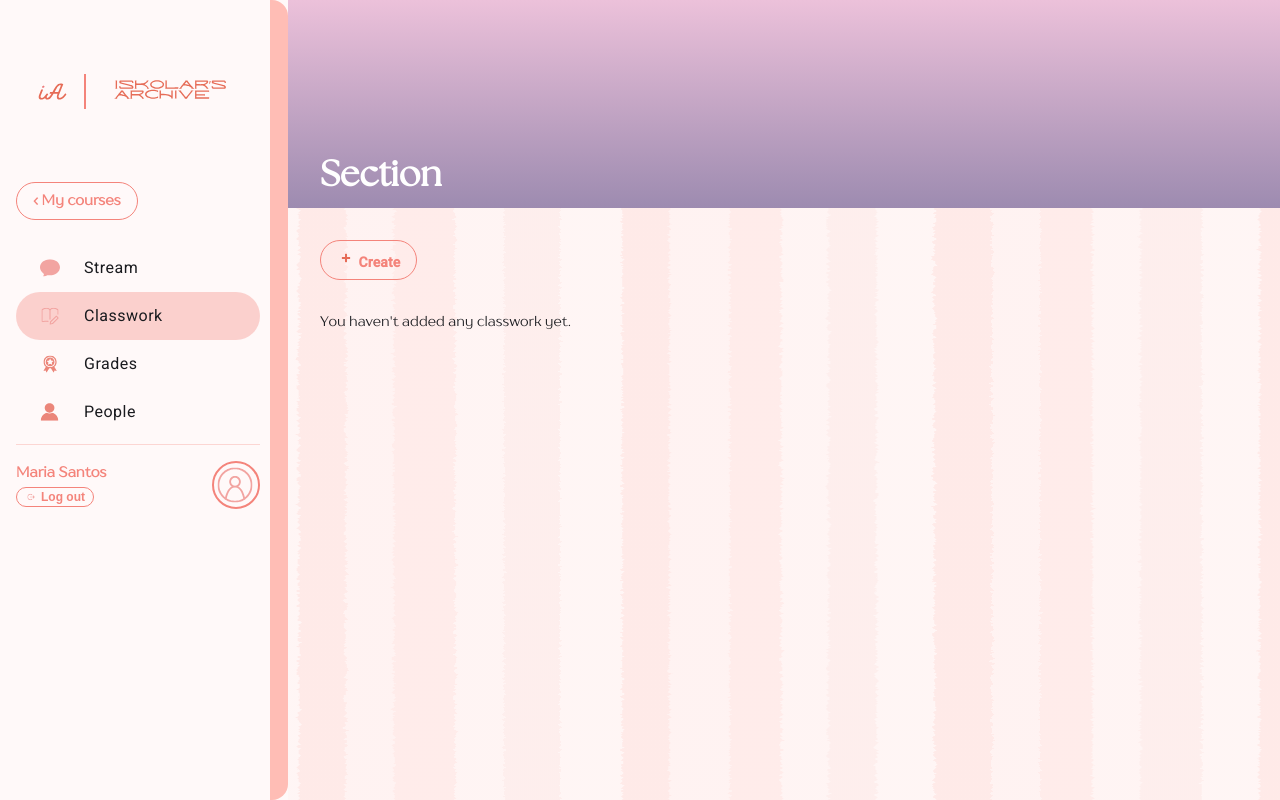
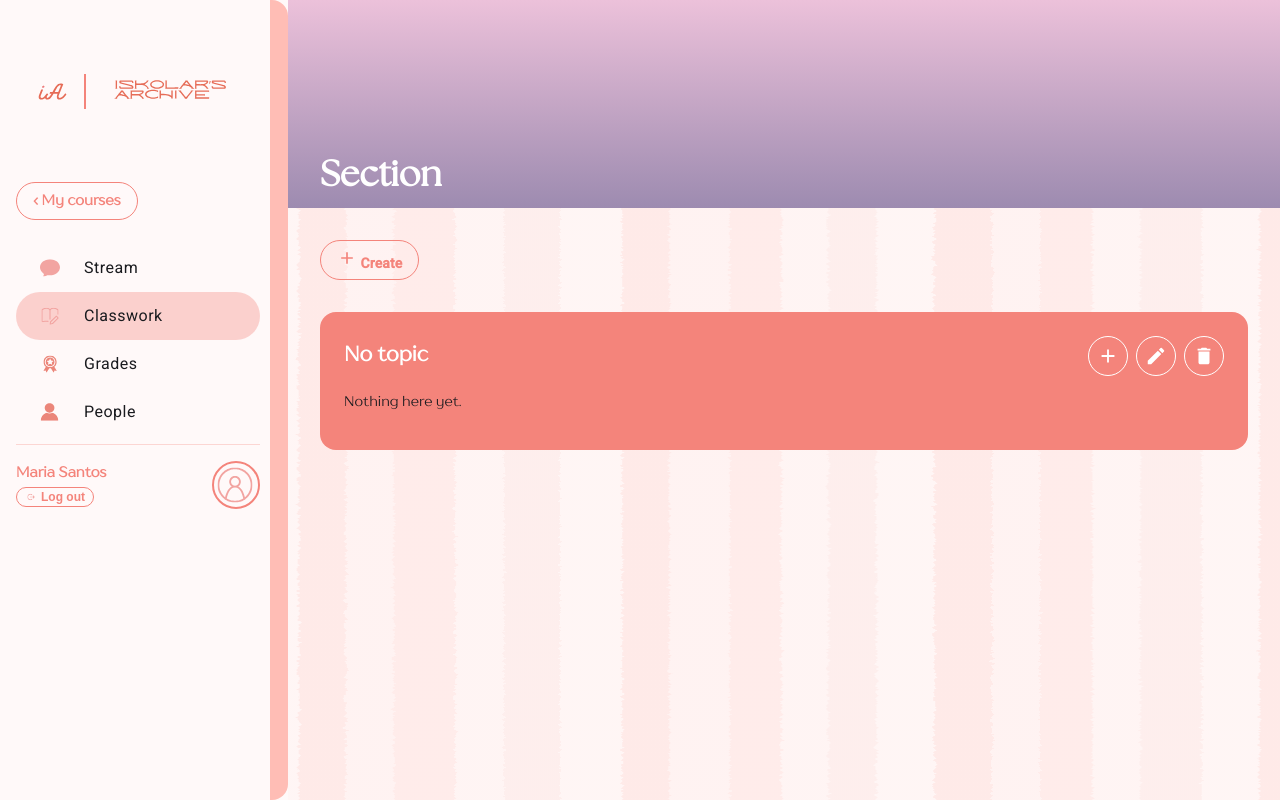
Before and after one commit to migeltan/CCIS-LMS, an Angular app in the folder frontend/: page /section/1/classwork in a window 1280 px wide. Built offline with nearby package versions, Linux system fonts and the light colour scheme.

Commit message:
wip: polish classwork page

```diff
--- a/frontend/src/app/features/sections/classwork/classwork-item-dialog/classwork-item-dialog.component.html
+++ b/frontend/src/app/features/sections/classwork/classwork-item-dialog/classwork-item-dialog.component.html
@@ -1,49 +1,70 @@
-<h2 mat-dialog-title class="item-dialog__title">{{ heading }}</h2>
+<h2 mat-dialog-title>{{ heading }}</h2>
+
 <form [formGroup]="form" (ngSubmit)="save()">
-  <mat-dialog-content class="item-dialog__content">
-    <mat-form-field appearance="outline">
-      <mat-label>Title</mat-label>
+  <mat-dialog-content class="dialog-body">
+    <mat-form-field appearance="outline" class="full">
+      <mat-label>{{ data.kind === 'Topic' ? 'Topic name' : 'Title' }}</mat-label>
       <input matInput formControlName="title" />
       @if (form.controls.title.hasError('required')) {
-        <mat-error>Enter a title.</mat-error>
+        <mat-error>This field is required</mat-error>
       }
     </mat-form-field>
 
     @if (data.kind !== 'Topic') {
-      <mat-form-field appearance="outline">
+      <mat-form-field appearance="outline" class="full">
         <mat-label>Details</mat-label>
         <textarea matInput rows="3" formControlName="details"></textarea>
       </mat-form-field>
-    }
 
       @if (data.kind === 'Activity') {
+        <div class="row">
           <mat-form-field appearance="outline">
-        <mat-label>Due date and time</mat-label>
+            <mat-label>Due date</mat-label>
             <input matInput type="datetime-local" formControlName="dueAt" />
           </mat-form-field>
-
           <mat-form-field appearance="outline">
             <mat-label>Points</mat-label>
             <input matInput type="number" min="0" formControlName="points" />
           </mat-form-field>
+        </div>
       }
 
-    @if (data.kind !== 'Topic') {
-      <div class="item-dialog__upload">
-        <button mat-stroked-button type="button" (click)="fileInput.click()">Upload</button>
-        <input #fileInput class="item-dialog__file" type="file" (change)="onFileSelected($event)" />
+      <section class="attach">
+        <h3 class="attach__title">Attachments</h3>
+        <p class="attach__hint">Students in this class can open these.</p>
+
+        <div class="file-upload">
+          <input
+            #fileInput
+            type="file"
+            hidden
+            [accept]="acceptAttr"
+            (change)="onFileSelected($event)"
+          />
+          <button mat-stroked-button type="button" (click)="fileInput.click()">
+            {{ fileName() ? 'Replace file' : 'Upload file' }}
+          </button>
           @if (fileName(); as name) {
-          <span class="item-dialog__file-name">{{ name }}</span>
+            <span class="file-upload__name">{{ name }}</span>
+          }
+          @if (fileError(); as err) {
+            <p class="msg-error">{{ err }}</p>
           }
         </div>
-      @if (fileError(); as message) {
-        <p class="item-dialog__error" role="alert">{{ message }}</p>
+
+        <mat-form-field appearance="outline" class="full">
+          <mat-label>Link (optional)</mat-label>
+          <input matInput type="text" formControlName="linkUrl" placeholder="https://..." />
+          @if (linkError(); as err) {
+            <mat-hint class="msg-error">{{ err }}</mat-hint>
           }
+        </mat-form-field>
+      </section>
     }
   </mat-dialog-content>
 
   <mat-dialog-actions align="end">
     <button mat-button type="button" mat-dialog-close>Cancel</button>
-    <button class="item-dialog__save" mat-flat-button type="submit">Save</button>
+    <button mat-flat-button type="submit">Save</button>
   </mat-dialog-actions>
 </form>
--- a/frontend/src/app/features/sections/classwork/classwork-item-dialog/classwork-item-dialog.component.scss
+++ b/frontend/src/app/features/sections/classwork/classwork-item-dialog/classwork-item-dialog.component.scss
@@ -1,50 +1,88 @@
 $accent: #f4847b;
-$bg: #fff9f9;
-$font-heading: 'The Seasons', serif;
-$font-body: 'TT Drugs', 'Poppins', sans-serif;
 
-:host {
-  display: block;
-  background: $bg;
-  font-family: $font-body;
+.dialog-body {
+  display: flex;
+  flex-direction: column;
+  gap: 4px;
+  padding-top: 8px !important;
 }
 
-.item-dialog {
+.full {
+  width: 100%;
+}
+
+.row {
+  display: flex;
+  gap: 12px;
+
+  mat-form-field {
+    flex: 1;
+    min-width: 0;
+  }
+}
+
+.attach {
+  margin-top: 4px;
+
   &__title {
+    margin: 0 0 2px;
+    font-size: 1rem;
     color: $accent;
-    font-family: $font-heading;
   }
 
-  &__content {
-    display: flex;
-    flex-direction: column;
-    gap: 0.25rem;
-    padding-top: 0.5rem;
+  &__hint {
+    margin: 0 0 12px;
+    font-size: 0.85rem;
+    color: #777;
+  }
+}
+
+.file-upload {
+  display: flex;
+  align-items: center;
+  flex-wrap: wrap;
+  gap: 12px;
+  margin-bottom: 16px;
+
+  &__name {
+    color: #555;
+    font-size: 0.9rem;
+    word-break: break-all;
+  }
+}
+
+.msg-error {
+  color: #c0392b;
+  font-size: 0.85rem;
+  margin: 0;
+  width: 100%;
+}
+
+/* coral buttons instead of blue */
+:host ::ng-deep {
+  button[mat-stroked-button] {
+    border: 1px solid $accent !important;
+    color: $accent !important;
+    border-radius: 999px !important;
+    font-weight: 600 !important;
   }
 
-  &__upload {
-    display: flex;
-    align-items: center;
-    gap: 0.75rem;
+  button[mat-flat-button] {
+    background-color: $accent !important;
+    color: #fff !important;
+    border-radius: 999px !important;
+    font-weight: 600 !important;
   }
 
-  &__file {
-    display: none;
+  button[mat-button] {
+    color: $accent !important;
+    font-weight: 600 !important;
   }
 
-  &__file-name {
-    color: $accent;
-    font-weight: 600;
-    overflow-wrap: anywhere;
+  .mat-mdc-form-field.mat-focused .mdc-notched-outline > * {
+    border-color: $accent !important;
   }
-
-  &__error {
-    margin: 0;
-    color: #c0392b;
-  }
-
-  &__save {
-    background: $accent;
-    color: #fff;
+  .mat-mdc-form-field.mat-focused .mdc-floating-label {
+    color: $accent !important;
   }
 }
--- a/frontend/src/app/features/sections/classwork/classwork.component.html
+++ b/frontend/src/app/features/sections/classwork/classwork.component.html
@@ -1,9 +1,10 @@
 <section class="classwork">
   <!-- TOP TOOLBAR -->
   <div class="classwork__toolbar">
-    <!-- Added panelClass="custom-lms-menu" -->
     <button mat-stroked-button class="create-btn" [matMenuTriggerFor]="createMenu">
-      <img src="/assets/images/icon-add.svg" alt="" class="btn-icon" />
+      <svg class="btn-icon" viewBox="0 0 24 24" fill="currentColor" aria-hidden="true">
+        <path d="M19 13h-6v6h-2v-6H5v-2h6V5h2v6h6v2z" />
+      </svg>
       Create
     </button>
     <mat-menu #createMenu="matMenu" panelClass="custom-lms-menu">
@@ -15,34 +16,58 @@
     </mat-menu>
   </div>
 
-  <!-- TOPICS LOOP -->
-  @for (group of groups; track group.name ?? 'no-topic') {
+  <!-- TOPICS LOOP (first group is the renamable default) -->
+  @for (group of groups; track group.name ?? 'default-group') {
     <div class="topic">
       <div class="topic__header">
-        <h2 class="topic__name">{{ group.name ?? 'No topic' }}</h2>
+        <h2 class="topic__name">{{ group.name ?? defaultTopicName() }}</h2>
 
         <div class="topic__actions">
-          <!-- Add to Topic Menu -->
-          <button mat-icon-button [matMenuTriggerFor]="topicAddMenu" class="icon-button">
-            <img src="/assets/images/icon-add.svg" alt="Add" />
+          <button
+            type="button"
+            class="icon-button"
+            aria-label="Add"
+            [matMenuTriggerFor]="topicAddMenu"
+          >
+            <svg viewBox="0 0 24 24" fill="currentColor" aria-hidden="true">
+              <path d="M19 13h-6v6h-2v-6H5v-2h6V5h2v6h6v2z" />
+            </svg>
           </button>
-          <!-- Added panelClass here too -->
           <mat-menu #topicAddMenu="matMenu" panelClass="custom-lms-menu">
-            <button mat-menu-item (click)="openCreate('Material', group.name)">Add Material</button>
-            <button mat-menu-item (click)="openCreate('Activity', group.name)">Add Activity</button>
+            <button mat-menu-item type="button" (click)="openCreate('Material', group.name)">
+              Add Material
+            </button>
+            <button mat-menu-item type="button" (click)="openCreate('Activity', group.name)">
+              Add Activity
+            </button>
           </mat-menu>
 
-          <!-- Edit/Delete Topic Buttons -->
-          <button mat-icon-button (click)="editTopic(group.name)" class="icon-button">
-            <img src="/assets/images/icon-edit.svg" alt="Edit" />
+          <button
+            type="button"
+            class="icon-button"
+            aria-label="Rename"
+            (click)="editTopic(group.name)"
+          >
+            <svg viewBox="0 0 24 24" fill="currentColor" aria-hidden="true">
+              <path
+                d="M3 17.25V21h3.75L17.81 9.94l-3.75-3.75L3 17.25zM20.71 7.04a1 1 0 000-1.41l-2.34-2.34a1 1 0 00-1.41 0l-1.83 1.83 3.75 3.75 1.83-1.83z"
+              />
+            </svg>
           </button>
-          <button mat-icon-button (click)="deleteTopic(group.name)" class="icon-button">
-            <img src="/assets/images/icon-delete.svg" alt="Delete" />
+
+          <button
+            type="button"
+            class="icon-button"
+            aria-label="Delete"
+            (click)="deleteTopic(group.name)"
+          >
+            <svg viewBox="0 0 24 24" fill="currentColor" aria-hidden="true">
+              <path d="M6 19c0 1.1.9 2 2 2h8c1.1 0 2-.9 2-2V7H6v12zM19 4h-3.5l-1-1h-5l-1 1H5v2h14V4z" />
+            </svg>
           </button>
         </div>
       </div>
 
-      <!-- ... ITEMS LOOP ... -->
       @for (item of group.items; track item.id) {
         <article class="item-card">
           <header class="item-card__header">
@@ -54,11 +79,29 @@
             }
 
             <div class="item-card__actions">
-              <button class="icon-button" (click)="openEdit(item)">
-                <img src="/assets/images/icon-edit.svg" alt="Edit" />
+              <button
+                type="button"
+                class="icon-button"
+                aria-label="Edit"
+                (click)="openEdit(item)"
+              >
+                <svg viewBox="0 0 24 24" fill="currentColor" aria-hidden="true">
+                  <path
+                    d="M3 17.25V21h3.75L17.81 9.94l-3.75-3.75L3 17.25zM20.71 7.04a1 1 0 000-1.41l-2.34-2.34a1 1 0 00-1.41 0l-1.83 1.83 3.75 3.75 1.83-1.83z"
+                  />
+                </svg>
               </button>
-              <button class="icon-button" (click)="confirmDelete(item)">
-                <img src="/assets/images/icon-delete.svg" alt="Delete" />
+              <button
+                type="button"
+                class="icon-button"
+                aria-label="Delete"
+                (click)="confirmDelete(item)"
+              >
+                <svg viewBox="0 0 24 24" fill="currentColor" aria-hidden="true">
+                  <path
+                    d="M6 19c0 1.1.9 2 2 2h8c1.1 0 2-.9 2-2V7H6v12zM19 4h-3.5l-1-1h-5l-1 1H5v2h14V4z"
+                  />
+                </svg>
               </button>
             </div>
           </header>
@@ -68,9 +111,35 @@
 
           <div class="item-card__footer">
             @if (attachmentName(item); as fileName) {
-              <button class="action-pill" mat-stroked-button (click)="openAttachment(item)">
+              <button
+                type="button"
+                class="action-pill"
+                mat-stroked-button
+                (click)="openAttachment(item)"
+              >
+                <svg class="pill-icon" viewBox="0 0 24 24" fill="currentColor" aria-hidden="true">
+                  <path
+                    d="M16.5 6v11.5a4 4 0 01-8 0V5a2.5 2.5 0 015 0v10.5a1 1 0 01-2 0V6H10v9.5a2.5 2.5 0 005 0V5a4 4 0 00-8 0v12.5a5.5 5.5 0 0011 0V6h-1.5z"
+                  />
+                </svg>
                 {{ fileName }}
               </button>
+            }
+            @if (item.linkUrl) {
+              <a
+                class="action-pill"
+                mat-stroked-button
+                [href]="item.linkUrl"
+                target="_blank"
+                rel="noopener noreferrer"
+              >
+                <svg class="pill-icon" viewBox="0 0 24 24" fill="currentColor" aria-hidden="true">
+                  <path
+                    d="M3.9 12c0-1.71 1.39-3.1 3.1-3.1h4V7H7a5 5 0 000 10h4v-1.9H7c-1.71 0-3.1-1.39-3.1-3.1zM8 13h8v-2H8v2zm9-6h-4v1.9h4c1.71 0 3.1 1.39 3.1 3.1s-1.39 3.1-3.1 3.1h-4V17h4a5 5 0 000-10z"
+                  />
+                </svg>
+                Open link
+              </a>
             }
             @if (item.kind === 'Activity') {
               <a
@@ -78,17 +147,19 @@
                 mat-stroked-button
                 [routerLink]="['/section', sectionId, 'submissions', item.id]"
               >
-                <img src="/assets/images/icon-submissions.svg" alt="" class="pill-icon" />
+                <svg class="pill-icon" viewBox="0 0 24 24" fill="currentColor" aria-hidden="true">
+                  <path
+                    d="M19 3h-4.18C14.4 1.84 13.3 1 12 1s-2.4.84-2.82 2H5c-1.1 0-2 .9-2 2v14c0 1.1.9 2 2 2h14c1.1 0 2-.9 2-2V5c0-1.1-.9-2-2-2zm-7 0c.55 0 1 .45 1 1s-.45 1-1 1-1-.45-1-1 .45-1 1-1zm2 14H7v-2h7v2zm3-4H7v-2h10v2zm0-4H7V7h10v2z"
+                  />
+                </svg>
                 Open submissions
               </a>
             }
           </div>
         </article>
       } @empty {
-        <p class="topic__empty">Nothing under this topic yet.</p>
+        <p class="topic__empty">Nothing here yet.</p>
       }
     </div>
-  } @empty {
-    <p class="classwork__empty">You haven't added any classwork yet.</p>
   }
 </section>
--- a/frontend/src/app/features/sections/classwork/classwork.component.scss
+++ b/frontend/src/app/features/sections/classwork/classwork.component.scss
@@ -1,5 +1,4 @@
 $accent: #f4847b;
-$bg: #fff9f9;
 
 .classwork {
   padding: 2rem;
@@ -25,8 +24,9 @@ $bg: #fff9f9;
   font-weight: 600 !important;
 
   .btn-icon {
-    width: 18px !important;
-    height: 18px !important;
+    width: 20px;
+    height: 20px;
+    flex: none;
   }
 }
 
@@ -36,9 +36,9 @@ $bg: #fff9f9;
   border-radius: 16px;
   padding: 1.5rem;
   margin-bottom: 2rem;
-  /* Prevents the weird stretching */
   width: 100%;
   box-sizing: border-box;
+  /* no overflow: hidden here, or it will cut off the menus */
 }
 
 .topic__header {
@@ -60,25 +60,26 @@ $bg: #fff9f9;
   gap: 0.5rem;
 }
 
-/* --- ICON BUTTONS (Edit, Delete, Add) --- */
+/* --- ICON BUTTONS (white by default, coral inside cards) --- */
 .icon-button {
-  background: transparent;
-  border: 1px solid #ffffff; /* White border */
-  border-radius: 50%;
-  width: 36px;
-  height: 36px;
-  display: flex;
+  flex: none;
+  display: inline-flex;
   align-items: center;
   justify-content: center;
+  width: 40px;
+  height: 40px;
+  padding: 0;
+  border-radius: 50%;
+  border: 1.5px solid currentColor;
+  background: transparent;
+  color: #ffffff;
   cursor: pointer;
-  padding: 0;
   transition: background 0.2s;
 
-  img {
-    width: 16px !important;
-    height: 16px !important;
-    object-fit: contain !important;
-    display: block !important;
+  svg {
+    width: 22px;
+    height: 22px;
+    display: block;
   }
 
   &:hover {
@@ -112,32 +113,10 @@ $bg: #fff9f9;
     font-size: 0.85rem;
   }
 
-  /* Pushes the edit/delete icons to the far right */
   &__actions {
     display: flex;
     gap: 0.5rem;
     margin-left: auto;
-  }
-
-  /* Re-style the icon buttons inside the white card */
-  .icon-button {
-    background: transparent !important;
-    border: 1px solid #f4847b !important;
-    border-radius: 50% !important;
-    width: 36px !important;
-    height: 36px !important;
-    display: flex !important;
-    align-items: center !important;
-    justify-content: center !important;
-    cursor: pointer !important;
-    padding: 0 !important;
-
-    /* Force the image to show */
-    img {
-      width: 16px !important;
-      height: 16px !important;
-      object-fit: contain !important;
-      display: block !important;
   }
 
   &__title {
@@ -156,9 +135,17 @@ $bg: #fff9f9;
     justify-content: flex-end;
     gap: 1rem;
   }
+
+  .icon-button {
+    color: $accent;
+
+    &:hover {
+      background: rgba(244, 132, 123, 0.12);
     }
   }
-/* --- PILL BUTTONS (Open Submissions & Files) --- */
+}
+
+/* --- PILL BUTTONS --- */
 .action-pill {
   border: 1px solid $accent !important;
   color: $accent !important;
@@ -172,13 +159,13 @@ $bg: #fff9f9;
   font-weight: 600 !important;
 
   .pill-icon {
-    width: 16px !important;
-    height: 16px !important;
-    object-fit: contain !important;
+    width: 18px;
+    height: 18px;
+    flex: none;
   }
 }
 
-/* --- FIX THE DROPDOWN MENUS --- */
+/* --- DROPDOWN MENUS --- */
 ::ng-deep .custom-lms-menu {
   background-color: #ffffff !important;
   border: 1px solid #f4847b !important;
@@ -186,7 +173,6 @@ $bg: #fff9f9;
   padding: 0.5rem !important;
   box-shadow: 0 4px 12px rgba(244, 132, 123, 0.15) !important;
 
-  /* The items inside the menu */
   .mat-mdc-menu-item {
     border-radius: 999px !important;
     margin-bottom: 4px;
@@ -195,20 +181,13 @@ $bg: #fff9f9;
     font-weight: 600 !important;
     transition: background 0.2s;
 
-    /* On hover, make it light coral */
     &:hover {
       background-color: rgba(244, 132, 123, 0.1) !important;
+
+  .topic__empty {
+    color: #ffffff;
+    margin: 0;
   }
     }
   }
-
-/* --- ENSURE TOPIC DOESN'T CUT OFF MENUS --- */
-.topic {
-  background: #f4847b;
-  border-radius: 16px;
-  padding: 1.5rem;
-  margin-bottom: 2rem;
-  width: 100%;
-  box-sizing: border-box;
-  /* Ensure there's no overflow: hidden here, or it will cut off the menu */
 }
--- a/frontend/src/app/features/sections/classwork/classwork.component.ts
+++ b/frontend/src/app/features/sections/classwork/classwork.component.ts
@@ -23,7 +23,7 @@ import {
 } from './classwork-item-dialog/classwork-item-dialog.component';
 
 interface ClassworkGroup {
-  name: string | null;
+  name: string | null; // null = the default group
   items: Activity[];
 }
 
@@ -47,7 +47,15 @@ export class ClassworkComponent {
     'Activity',
   ];
 
-  // 1. TOPICS IS NOW A SIGNAL
+  // Display name of the default group. Renaming it only changes this label.
+  protected readonly defaultTopicName = signal('No topic');
+
+  // Bumped whenever MOCK_ACTIVITIES changes so the view refreshes
+  private readonly version = signal(0);
+  private bump(): void {
+    this.version.update((v) => v + 1);
+  }
+
   protected readonly topics = signal<string[]>(
     Array.from(
       new Set(
@@ -59,19 +67,19 @@ export class ClassworkComponent {
   );
 
   protected get items(): Activity[] {
+    this.version();
     return MOCK_ACTIVITIES.filter((item) => item.sectionId === this.sectionId);
   }
 
-  // 2. NOTICE THE PARENTHESES ON this.topics()
+  // The default group is always first and always shown
   protected get groups(): ClassworkGroup[] {
     const items = this.items;
     const named = this.topics().map((name) => ({
-      // <--- this.topics() with ()
       name,
       items: items.filter((item) => item.topic === name),
     }));
-    const unassigned = items.filter((item) => item.topic === null);
-    return unassigned.length > 0 ? [{ name: null, items: unassigned }, ...named] : named;
+    const unassigned = items.filter((item) => !item.topic);
+    return [{ name: null, items: unassigned }, ...named];
   }
 
   protected attachmentName(item: Activity): string | null {
@@ -93,7 +101,14 @@ export class ClassworkComponent {
     if (!result) return;
 
     if (kind === 'Topic') {
-      this.topics.update((t) => [...t, result.title]); // Signal update
+      const name = result.title.trim();
+      if (this.nameTaken(name, null)) {
+        this.snackBar.open('A topic with that name already exists.', 'Dismiss', {
+          duration: 4000,
+        });
+        return;
+      }
+      this.topics.update((t) => [...t, name]);
       return;
     }
 
@@ -108,8 +123,10 @@ export class ClassworkComponent {
       points: isActivity ? result.points : 0,
       topic: topicName,
       attachmentPath: null,
+      linkUrl: result.linkUrl,
     };
     MOCK_ACTIVITIES.push(item);
+    this.bump();
     if (result.file) {
       await this.attachFile(item, result.file);
     }
@@ -128,10 +145,12 @@ export class ClassworkComponent {
 
     item.title = result.title;
     item.details = result.details;
+    item.linkUrl = result.linkUrl;
     if (item.kind === 'Activity') {
       item.dueAt = result.dueAt;
       item.points = result.points;
     }
+    this.bump();
     if (result.file) {
       await this.attachFile(item, result.file);
     }
@@ -148,56 +167,83 @@ export class ClassworkComponent {
         if (confirmed) {
           const index = MOCK_ACTIVITIES.findIndex((i) => i.id === item.id);
           if (index !== -1) MOCK_ACTIVITIES.splice(index, 1);
+          this.bump();
         }
       });
   }
 
-  // 3. EDIT TOPIC USING SIGNALS AND WINDOW.PROMPT
-  protected editTopic(oldName: string | null): void {
-    const defaultPrompt = oldName ?? 'New Topic';
-    const newName = window.prompt('Enter new topic name:', defaultPrompt);
+  // true if another topic (or the default group) already uses this name
+  private nameTaken(name: string, except: string | null): boolean {
+    const lower = name.toLowerCase();
+    const all = [this.defaultTopicName(), ...this.topics()];
+    return all.some((n) => n.toLowerCase() === lower && n !== except);
+  }
 
-    if (!newName || newName.trim() === '' || newName === oldName) return;
+  protected async editTopic(oldName: string | null): Promise<void> {
+    const current = oldName ?? this.defaultTopicName();
 
-    if (oldName === null) {
-      this.topics.update((t) => [...t, newName]);
-    } else {
-      this.topics.update((t) => t.map((name) => (name === oldName ? newName : name)));
+    const result = await firstValueFrom(
+      this.dialog
+        .open<ClassworkItemDialogComponent, ClassworkDialogData, ClassworkDialogResult>(
+          ClassworkItemDialogComponent,
+          { width: '560px', data: { kind: 'Topic', initialTitle: current } },
+        )
+        .afterClosed(),
+    );
+    const newName = result?.title.trim();
+    if (!newName || newName === current) return;
+
+    if (this.nameTaken(newName, current)) {
+      this.snackBar.open('A topic with that name already exists.', 'Dismiss', {
+        duration: 4000,
+      });
+      return;
     }
 
+    // Default group: only the label changes
+    if (oldName === null) {
+      this.defaultTopicName.set(newName);
+      return;
+    }
+
+    this.topics.update((t) => t.map((n) => (n === oldName ? newName : n)));
     MOCK_ACTIVITIES.forEach((item) => {
       if (item.sectionId === this.sectionId && item.topic === oldName) {
         item.topic = newName;
       }
     });
+    this.bump();
   }
 
   protected deleteTopic(topicName: string | null): void {
-    const displayName = topicName ?? 'No topic';
+    const displayName = topicName ?? this.defaultTopicName();
+    const message =
+      topicName === null
+        ? `Remove everything in "${displayName}"? All its materials and activities will be permanently deleted.`
+        : `Delete "${displayName}"? All materials and activities inside it will be permanently removed.`;
 
     this.dialog
       .open<ConfirmDialogComponent, ConfirmDialogData, boolean>(ConfirmDialogComponent, {
         width: '560px',
-        data: {
-          message: `Delete "${displayName}"? All materials and activities inside it will be permanently removed.`,
-        },
+        data: { message },
       })
       .afterClosed()
       .subscribe((confirmed) => {
         if (!confirmed) return;
 
+        // The default group stays; named topics are removed
         if (topicName !== null) {
           this.topics.update((t) => t.filter((name) => name !== topicName));
         }
 
         for (let i = MOCK_ACTIVITIES.length - 1; i >= 0; i--) {
-          if (
-            MOCK_ACTIVITIES[i].sectionId === this.sectionId &&
-            MOCK_ACTIVITIES[i].topic === topicName
-          ) {
+          const it = MOCK_ACTIVITIES[i];
+          const inGroup = topicName === null ? !it.topic : it.topic === topicName;
+          if (it.sectionId === this.sectionId && inGroup) {
             MOCK_ACTIVITIES.splice(i, 1);
           }
         }
+        this.bump();
       });
   }
 
@@ -214,6 +260,7 @@ export class ClassworkComponent {
   private async attachFile(item: Activity, file: File): Promise<void> {
     try {
       item.attachmentPath = await this.storage.uploadMaterial(item.sectionId, file);
+      this.bump();
     } catch {
       this.snackBar.open('File upload failed.', 'Dismiss', { duration: 5000 });
     }
--- a/frontend/src/app/shared/models/lms.models.ts
+++ b/frontend/src/app/shared/models/lms.models.ts
@@ -26,6 +26,7 @@ export interface Activity {
   points: number;
   topic: string | null;
   attachmentPath?: string | null;
+  linkUrl?: string | null;
 }
 
 export interface Student {
```
Also changed, not shown: frontend/src/app/features/sections/classwork/classwork-item-dialog/classwork-item-dialog.component.ts (+46 -3 lines). Lines whose indentation alone changed are shown as unchanged.
